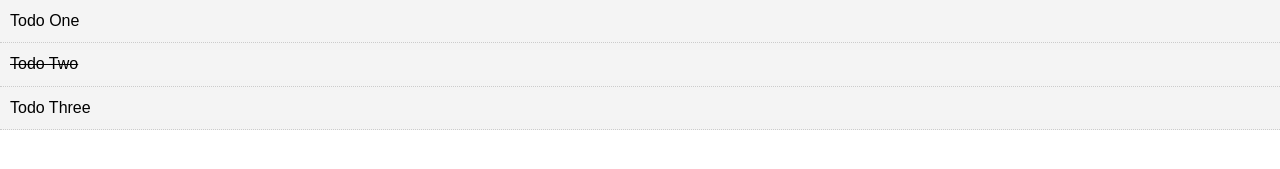
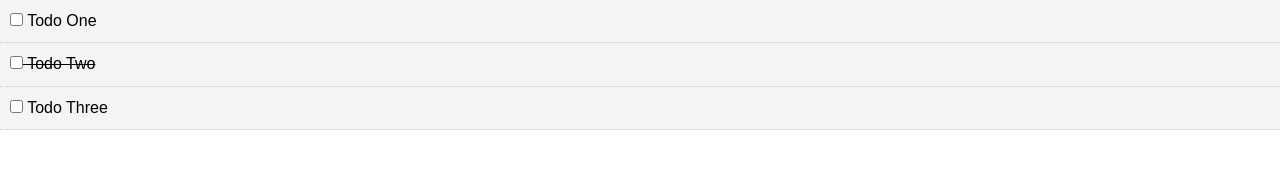
Before and after one commit to HelixFix/Exo-VueJS, a Vue app: page / in a window 1280 px wide. Shown: the top 169 px of the page. Built offline with nearby package versions, Linux system fonts and the light colour scheme.

Commit message:
addCheckbox

```diff
--- a/src/App.vue
+++ b/src/App.vue
@@ -10,15 +10,20 @@
 </template>
 
 <script>
+
 import Todos from './components/Todos'; // importer Todos
 
 export default {
+
   name: 'App',
   components: {
       Todos // Utiliser Todos
   },
+
   data () {
+
       return {
+
           todos: [
               {
                   id: 1,
@@ -33,12 +38,13 @@ export default {
               {
                   id: 3,
                   title: "Todo Three",
-                  completeted: false
+                  completed: false
               }
           ]
       }
   }
 }
+
 </script>
 
 <style>
--- a/src/components/HelloWorld.vue
+++ b/src/components/HelloWorld.vue
@@ -11,6 +11,7 @@
 <script>
 
 export default {
+
   name: "HelloWorld",
   props: {
     msg: String
--- a/src/components/TodoItem.vue
+++ b/src/components/TodoItem.vue
@@ -2,7 +2,9 @@
 
     <div class="todo-item" v-bind:class="{'is-complete':todo.completed}">
 
-        <p> {{ todo.title }} </p> <!--Utilise le props todo dynamiquement pour afficher le titre -->
+        <p>
+            <input type="checkbox" v-on:change="markComplete">
+            {{ todo.title }} </p> <!--Utilise le props todo dynamiquement pour afficher le titre -->
 
     </div>
 
@@ -13,7 +15,13 @@
 export default {
 
     name: "TodoItem",
-    props: ["todo"] // Propriétés de todo
+    props: ["todo"], // Propriétés de todo
+    methods: {
+        markComplete() {
+            // console.log(123)
+            this.todo.completed = !this.todo.completed;
+        }
+    }
 
 }
 
--- a/src/components/Todos.vue
+++ b/src/components/Todos.vue
@@ -13,14 +13,17 @@
 </template>
 
 <script>
+
 import TodoItem from './TodoItem.vue' // Importer TodoItem
 
 export default {
+
     name: "Todos",
     components: {
         TodoItem // Utiliser TodoItem
     },
     props: ["todos"] // Propriétés de todos
+
 }
 
 </script>
```
